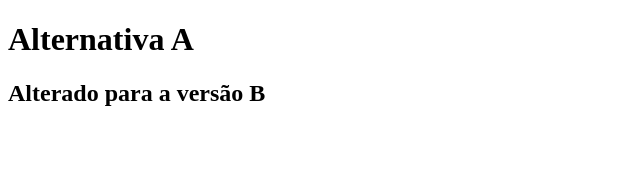
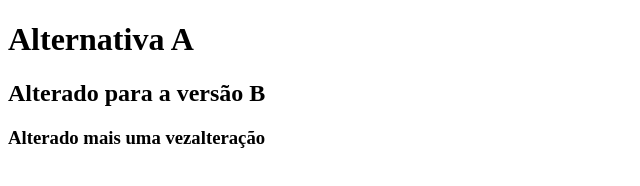
Before and after one commit to acazfernandes/projeto-1, a plain HTML site: page index.html in a window 1280 px wide. Shown: the whole page, without its empty margins (0-640 px from the left). Drawn offline with Linux system fonts and the light colour scheme.

Commit message:
mais uma alteração

```diff
--- a/index.html
+++ b/index.html
@@ -8,5 +8,6 @@
 <body>
     <h1>Alternativa A</h1>
     <h2>Alterado para a versão B</h2>
+    <h3>Alterado mais uma vezalteração</h3>
 </body>
 </html>
```
